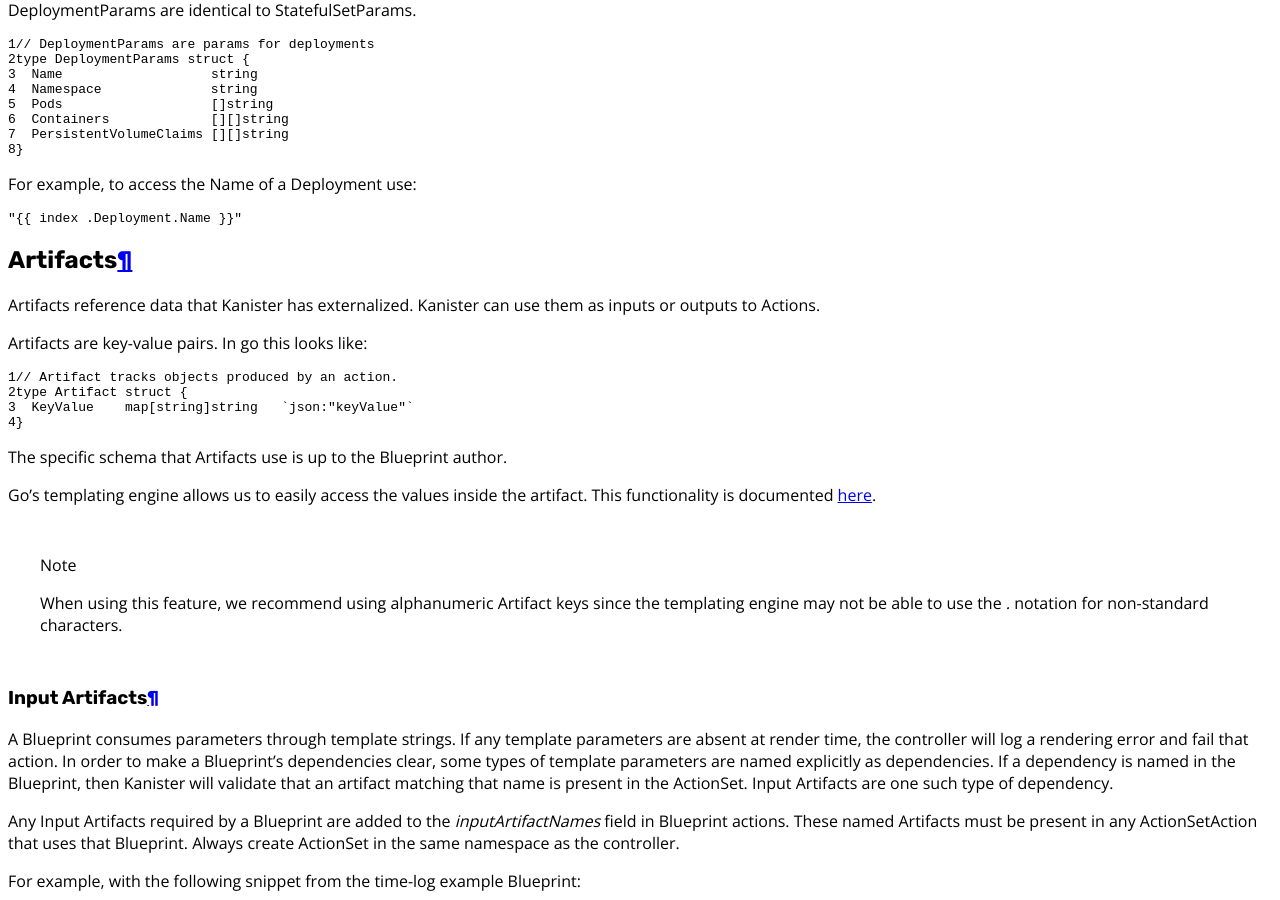
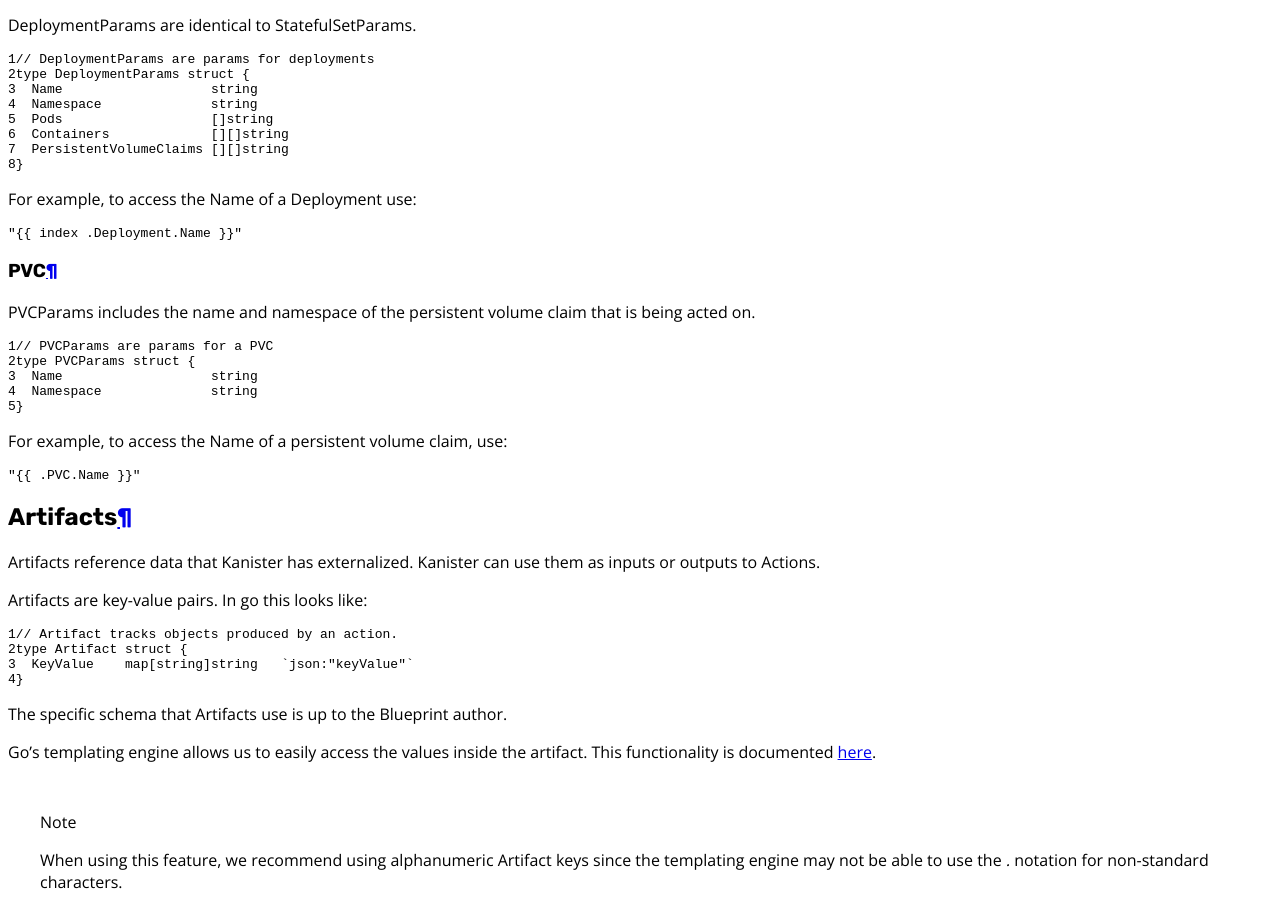
Before and after one commit to kanisterio/kanister, a Sphinx documentation site: the page built from docs/templates.rst, in a window 1280 px wide and 900 px high, scrolled down 1158 px. Built offline with Sphinx 7.4.7, drawn with Linux system fonts in a browser that asks for light colours.

Commit message:
Kanister: Rename TemplateParams PersistentVolumeClaim to PVC (#3375)
* PVC type for ActionSets

* Revert some changes

* Update docs

```diff
--- a/docs/templates.rst
+++ b/docs/templates.rst
@@ -14,6 +14,7 @@
   type TemplateParams struct {
       StatefulSet  StatefulSetParams
       Deployment   DeploymentParams
+      PVC          PVCParams
       ArtifactsIn  map[string]crv1alpha1.Artifact // A Kanister Artifact
       ArtifactsOut map[string]crv1alpha1.Artifact
       Profile      *Profile
@@ -107,6 +108,27 @@
 .. code-block:: go
 
   "{{ index .Deployment.Name }}"
+
+PVC
+---
+
+PVCParams includes the name and namespace of the persistent volume claim
+that is being acted on.
+
+.. code-block:: go
+  :linenos:
+
+  // PVCParams are params for a PVC
+  type PVCParams struct {
+    Name                   string
+    Namespace              string
+  }
+
+For example, to access the Name of a persistent volume claim, use:
+
+.. code-block:: go
+
+  "{{ .PVC.Name }}"
 
 Artifacts
 =========
```
Also changed, not shown: 2 other files.
